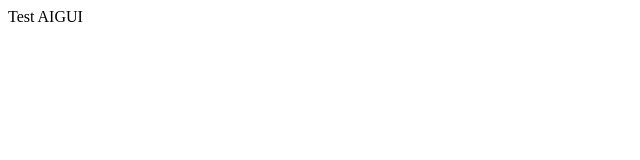
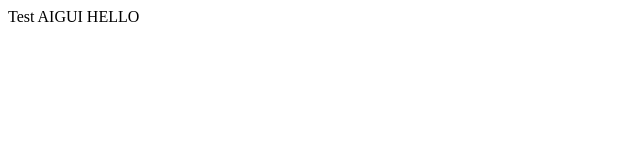
Before and after one commit to Igao92/aigui, a plain HTML site: page index2.html in a window 1280 px wide. Shown: the full height of the page, 0-640 px from the left. Drawn offline with Linux system fonts and the light colour scheme.

Commit message:
Change body

```diff
--- a/index2.html
+++ b/index2.html
@@ -6,6 +6,6 @@
     <title>test 123</title>
 </head>
 <body>
-    Test AIGUI
+    Test AIGUI HELLO
 </body>
 </html>
```
